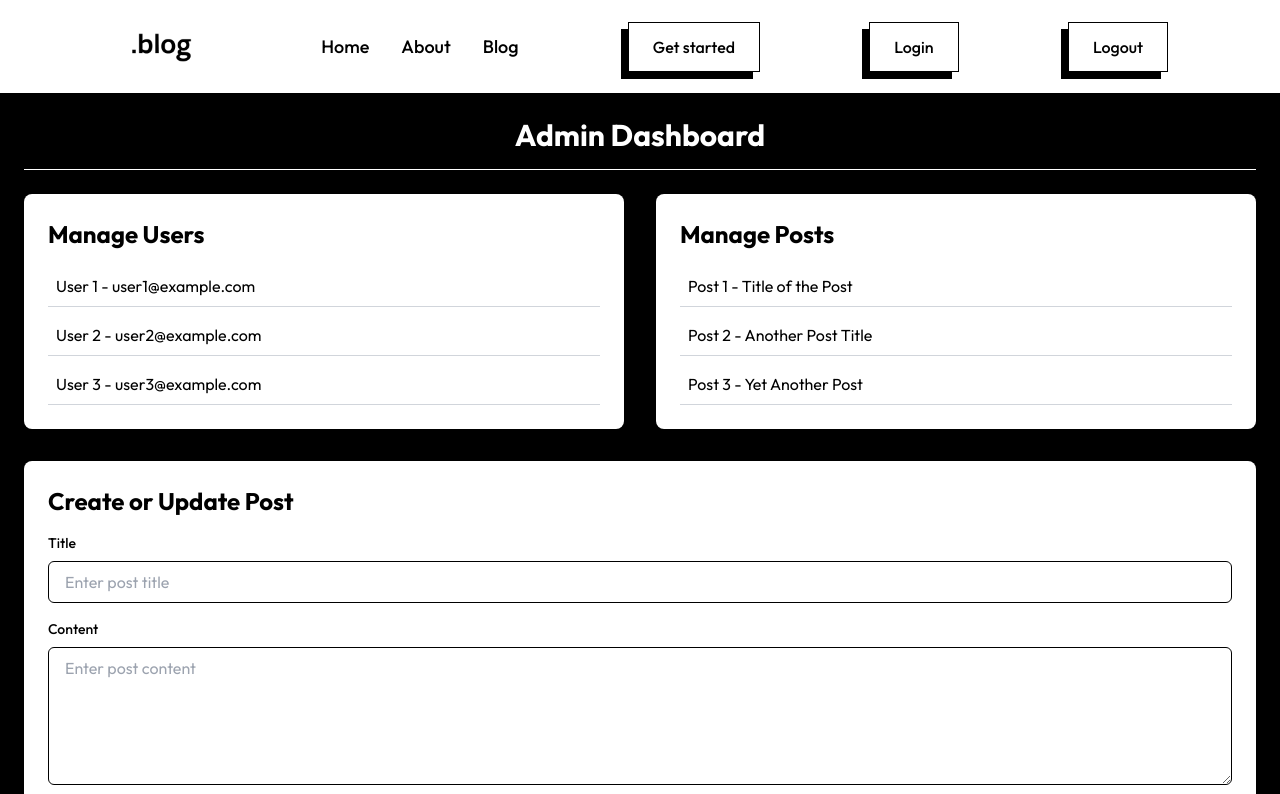
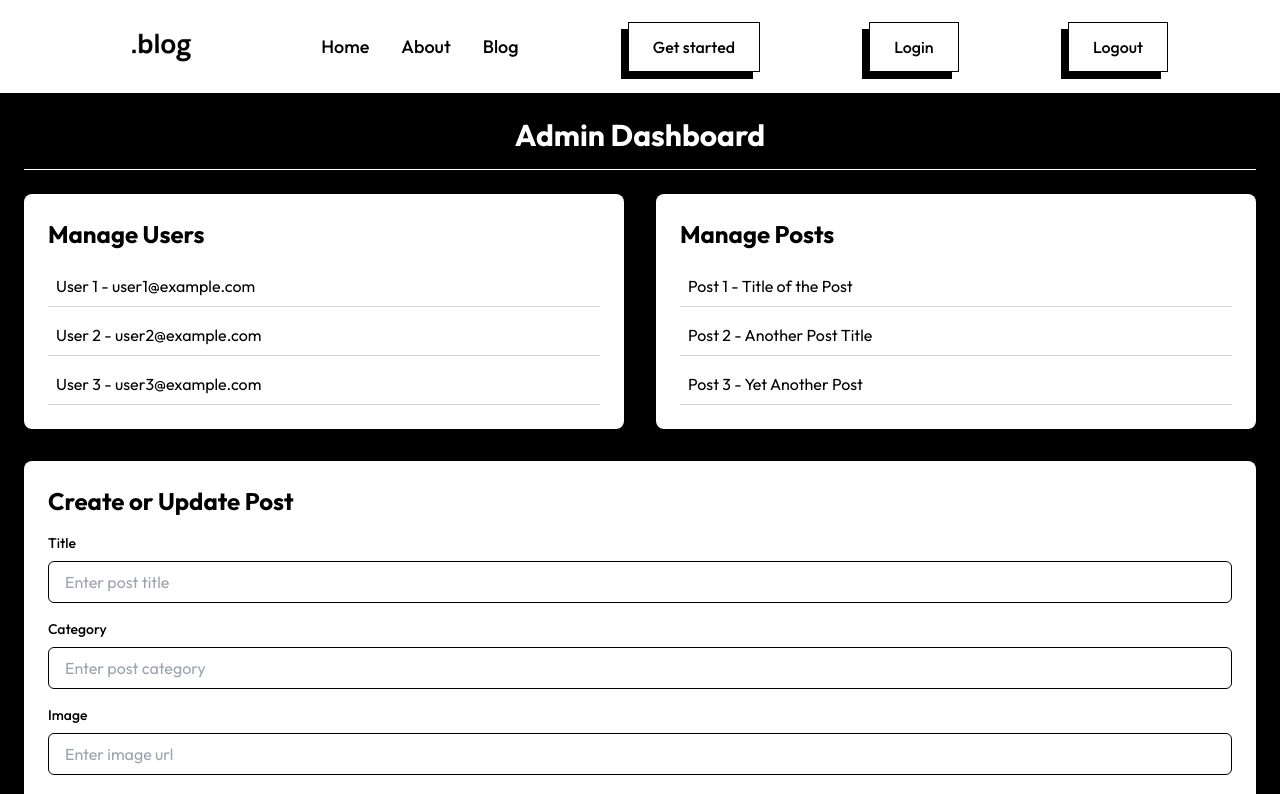
Before and after one commit to asnasharin/blog-nextjs, a Next.js app: page /admin in a window 1280 px wide. Shown: the top 794 px of the page. Built offline with nearby package versions, Linux system fonts and the light colour scheme; no server answers.

Commit message:
implement create post functionality

```diff
--- a/app/admin/page.jsx
+++ b/app/admin/page.jsx
@@ -1,3 +1,5 @@
+'use client'
+
 import React from 'react';
 import AdminPostForm from '../../components/AdminPostForm';
 import AdminUsers from '../../components/AdminUsers';
--- a/components/AdminPostForm.jsx
+++ b/components/AdminPostForm.jsx
@@ -1,22 +1,89 @@
-import React from 'react';
+import React, { useState } from 'react';
+import { createPost } from '@/lib/actions';
 
 function AdminPostForm() {
+  const [form, setForm] = useState({
+    title: '',
+    category: '',
+    description: '',
+    image: '',
+  });
+
+  const handleInputChange = (e) => {
+    const { name, value } = e.target;
+    setForm({
+      ...form,
+      [name]: value,
+    });
+  };
+
+
+  const handleSubmit = async (e) => {
+    e.preventDefault();
+    const formData = new FormData();
+    formData.append('title', form.title);
+    formData.append('category', form.category);
+    formData.append('content', form.content);
+    formData.append("image", form.image)
+
+    try {
+      await createPost(formData);
+      console.log('Post created successfully');
+      setForm({
+        title: '',
+        category: '',
+        content: '',
+        image: '',
+      });
+    } catch (error) {
+      console.error('Error creating post', error);
+    }
+  };
+
   return (
     <div className="bg-white text-black p-6 rounded-lg shadow-md">
       <h2 className="text-2xl font-bold mb-4">Create or Update Post</h2>
-      <form>
+      <form onSubmit={handleSubmit}>
         <div className="mb-4">
           <label className="block mb-2 text-sm font-medium">Title</label>
           <input
             type="text"
+            name="title"
             placeholder="Enter post title"
+            value={form.title}
+            onChange={handleInputChange}
+            className="w-full px-4 py-2 border border-black rounded-md focus:outline-none"
+          />
+        </div>
+        <div className="mb-4">
+          <label className="block mb-2 text-sm font-medium">Category</label>
+          <input
+            type="text"
+            name="category"
+            placeholder="Enter post category"
+            value={form.category}
+            onChange={handleInputChange}
+            className="w-full px-4 py-2 border border-black rounded-md focus:outline-none"
+          />
+        </div>
+        <div className="mb-4">
+          <label className="block mb-2 text-sm font-medium">Image</label>
+          <input
+            type="text"
+            name="image"
+            placeholder="Enter image url"
+            value={form.image}
+            onChange={handleInputChange}
             className="w-full px-4 py-2 border border-black rounded-md focus:outline-none"
           />
         </div>
         <div className="mb-4">
           <label className="block mb-2 text-sm font-medium">Content</label>
           <textarea
+            name="content"
             placeholder="Enter post content"
+            value={form.content}
+            onChange={handleInputChange}
             className="w-full px-4 py-2 border border-black rounded-md focus:outline-none"
             rows="5"
           />
--- a/lib/actions.js
+++ b/lib/actions.js
@@ -1,6 +1,6 @@
 'use server'
 
-import { User } from "./models";
+import { User, Post } from "./models";
 import { connectDb } from "./utils";
 import bcryptjs from "bcryptjs";
 import { signIn, signOut } from "./auth";
@@ -53,3 +53,25 @@ export const login = async (prevState, formData) => {
             console.log(error)
         }
 }
+
+// create post
+
+export const createPost = async (formData) => {
+    try {
+        await connectDb();
+
+        const {title, category, content, image} = Object.fromEntries(formData)
+
+        const newUser = new Post({
+            title,
+            category,
+            content,
+            image
+        });
+
+        await newUser.save();
+        console.log("save to database")
+    } catch (error) {
+        console.log(error)
+    }
+}
--- a/lib/models.js
+++ b/lib/models.js
@@ -25,4 +25,26 @@ const userSchema = new mongoose.Schema({
 { timestamps: true }
 );
 
+const postSchema = new mongoose.Schema({
+    title: {
+        type: String,
+        required: true,
+    },
+    category: {
+        type: String,
+        required: true,
+    },
+    content: {
+        type: String,
+        required: true,
+    },
+    image: {
+        type: String,
+        required: true,
+    },
+},
+{timestamps: true}
+)
+
 export const User = mongoose.models?.User || mongoose.model("User", userSchema);
+export const Post = mongoose.models?.Post || mongoose.model("Post", postSchema);
```
